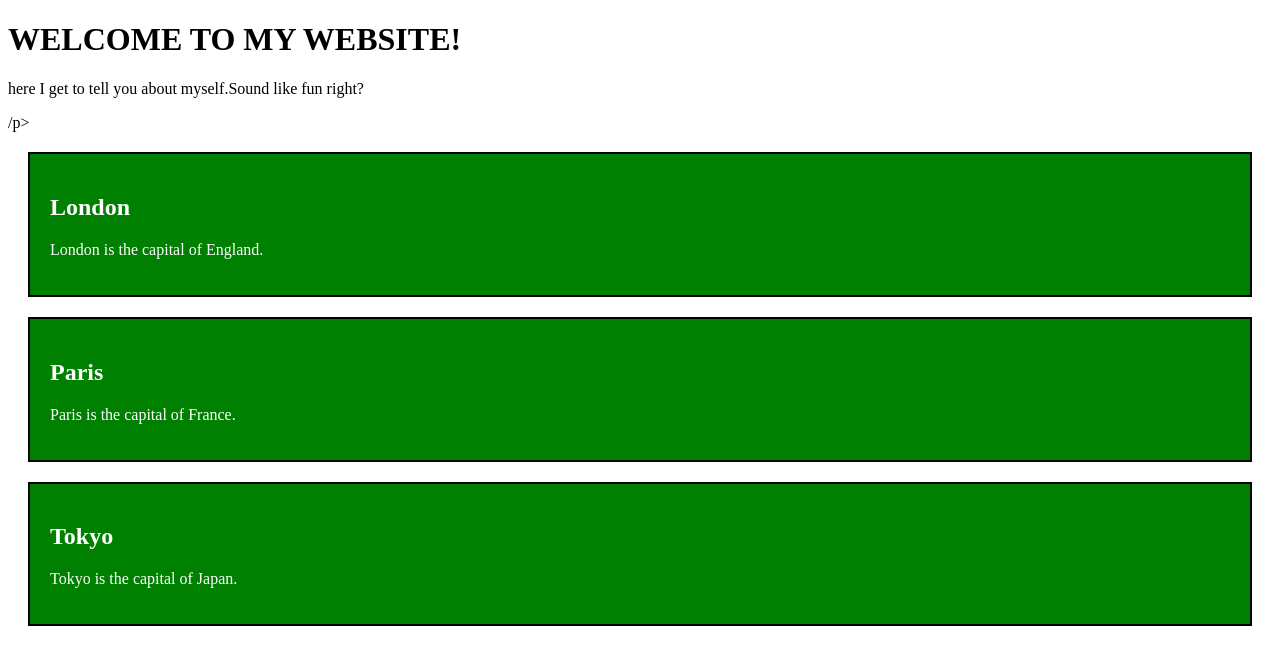
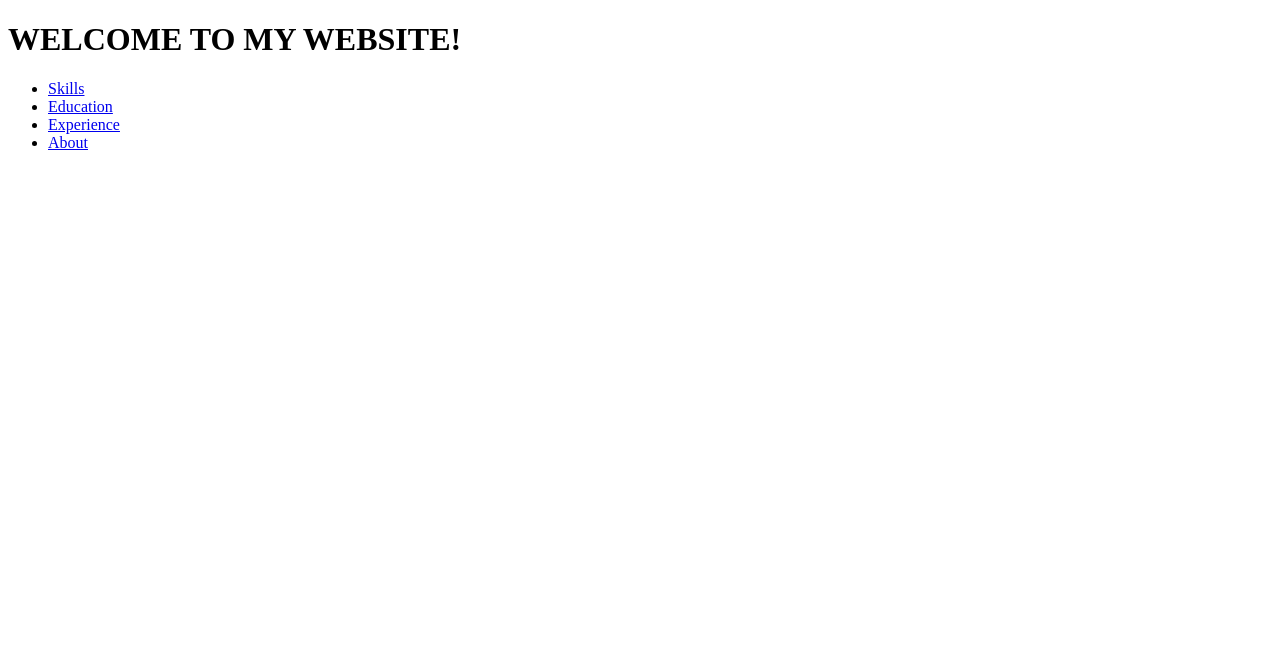
Before and after one commit to alielmohd/alielmohd.github.io, a plain HTML site: page index.html in a window 1280 px wide. Drawn offline with Linux system fonts and the light colour scheme.

Commit message:
Update index.html

```diff
--- a/index.html
+++ b/index.html
@@ -1,35 +1,21 @@
 <!DOCTYPE html>
 <html>
 <head>
-<style>
-.city {
-  background-color: GREEN;
-  color: white;
-  border: 2px solid black;
-  margin: 20px;
-  padding: 20px;
-}
-</style>
+<link rel="stylesheet" href="mystyle.css">
+
 </head>
 <body>
 <h1>WELCOME TO MY WEBSITE!</h1>
 
-<p>here I get to tell you about myself.Sound like fun right?</p>
-<p>/p>
-<div class="city">
-<h2>London</h2>
-<p>London is the capital of England.</p>
-</div>
+<ul>
+  <li><a href="#home">Skills</a></li>
+  <li><a href="#news">Education</a></li>
+  <li><a href="#contact">Experience</a></li>
+  <li><a href="#about">About</a></li>
+</ul>
 
-<div class="city">
-<h2>Paris</h2>
-<p>Paris is the capital of France.</p>
-</div>
 
-<div class="city">
-<h2>Tokyo</h2>
-<p>Tokyo is the capital of Japan.</p>
-</div>
+
 
 </body>
 </html>
```
